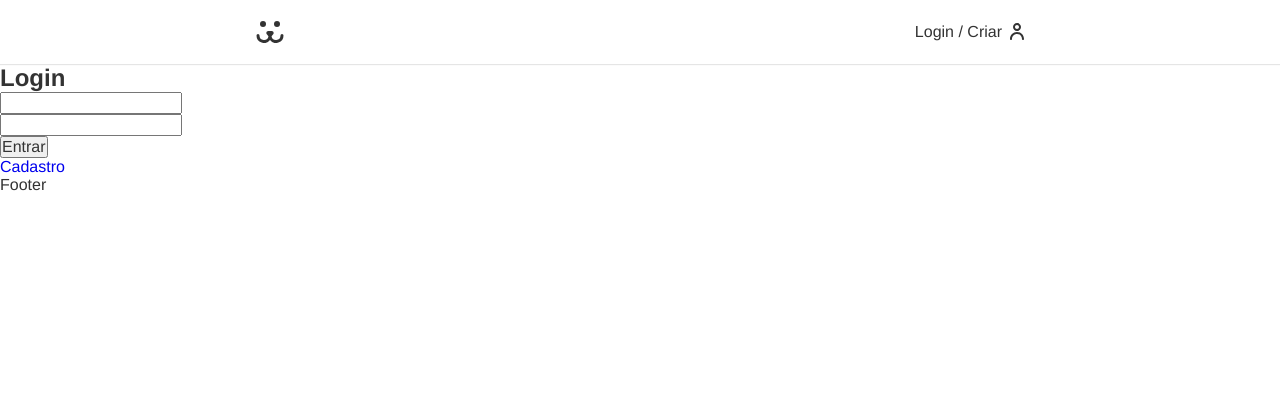
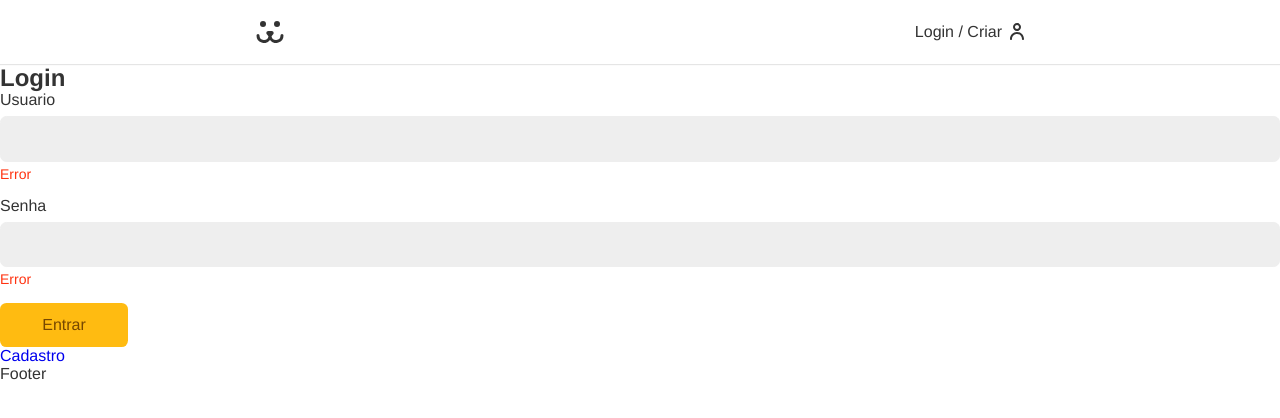
Before and after one commit to DorigonBruno/Dogs, a React (Vite) app: page /login in a window 1280 px wide. Shown: the top 418 px of the page. Built offline with nearby package versions, Linux system fonts and the light colour scheme.

Commit message:
building form components

```diff
--- /dev/null
+++ b/src/Components/Forms/Button/Button.jsx
@@ -0,0 +1,8 @@
+import React from "react";
+import { ButtonForm } from "./ButtonStyled";
+
+const Button = ({ children, ...props }) => {
+  return <ButtonForm {...props}>{children}</ButtonForm>;
+};
+
+export default Button;
--- /dev/null
+++ b/src/Components/Forms/Button/ButtonStyled.jsx
@@ -0,0 +1,26 @@
+import styled from "styled-components";
+
+export const ButtonForm = styled.button`
+  font-size: 1rem;
+  font-family: var(--type-first);
+  cursor: pointer;
+  border: none;
+  border-radius: 0.4rem;
+  background: #fb1;
+  color: #764701;
+  padding: 0.8rem 1.2rem;
+  box-sizing: border-box;
+  transition: 0.1s;
+  min-width: 8rem;
+
+  &:hover,
+  &:focus {
+    outline: none;
+    box-shadow: 0 0 0 3px #fea, 0 0 0 4px #fb1;
+  }
+
+  &:disabled {
+    opacity: 0.5;
+    cursor: wait;
+  }
+`;
--- /dev/null
+++ b/src/Components/Forms/Input/Input.jsx
@@ -0,0 +1,19 @@
+import React from "react";
+import {
+  ContainerInput,
+  ErrorInput,
+  InputForm,
+  LabelForm,
+} from "./InputStyled";
+
+const Input = ({ label, type, name }) => {
+  return (
+    <ContainerInput>
+      <LabelForm htmlFor={name}>{label}</LabelForm>
+      <InputForm id={name} name={name} type={type} />
+      <ErrorInput>Error</ErrorInput>
+    </ContainerInput>
+  );
+};
+
+export default Input;
--- /dev/null
+++ b/src/Components/Forms/Input/InputStyled.jsx
@@ -0,0 +1,37 @@
+import styled from "styled-components";
+
+export const ContainerInput = styled.div`
+  margin-bottom: 1rem;
+`;
+
+export const LabelForm = styled.label`
+  display: block;
+  font-size: 1rem;
+  line-height: 1;
+  padding-bottom: 0.5rem;
+`;
+
+export const InputForm = styled.input`
+  border: 1px solid #eee;
+  display: block;
+  width: 100%;
+  font-size: 1rem;
+  padding: 0.8rem;
+  border-radius: 0.4rem;
+  background: #eee;
+  transition: 0.2s;
+
+  &:focus,
+  &:hover {
+    outline: none;
+    border-color: #fb1;
+    background: #fff;
+    box-shadow: 0 0 0 3px #fea;
+  }
+`;
+
+export const ErrorInput = styled.p`
+  color: #f31;
+  font-size: 0.875rem;
+  margin-top: 0.25rem;
+`;
--- a/src/Components/Login/LoginForm/LoginForm.jsx
+++ b/src/Components/Login/LoginForm/LoginForm.jsx
@@ -1,5 +1,7 @@
 import React from "react";
 import { Link } from "react-router-dom";
+import Input from "../../Forms/Input/Input";
+import Button from "../../Forms/Button/Button";
 
 const LoginForm = () => {
   const [username, setUsername] = React.useState("");
@@ -27,17 +29,9 @@
     <section>
       <h1>Login</h1>
       <form action="" onSubmit={handleSubmit}>
-        <input
-          type="text"
-          value={username}
-          onChange={({ target }) => setUsername(target.value)}
-        />
-        <input
-          type="password"
-          value={password}
-          onChange={({ target }) => setPassword(target.value)}
-        />
-        <button>Entrar</button>
+        <Input label="Usuario" type="text" name="username" />
+        <Input label="Senha" type="password" name="password" />
+        <Button>Entrar</Button>
       </form>
       <Link to="/login/criar">Cadastro</Link>
     </section>
```
